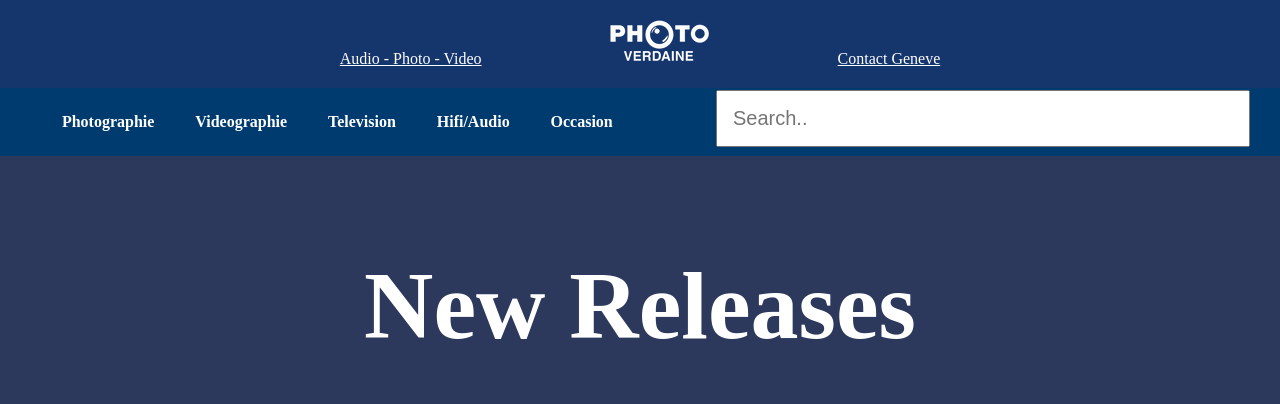
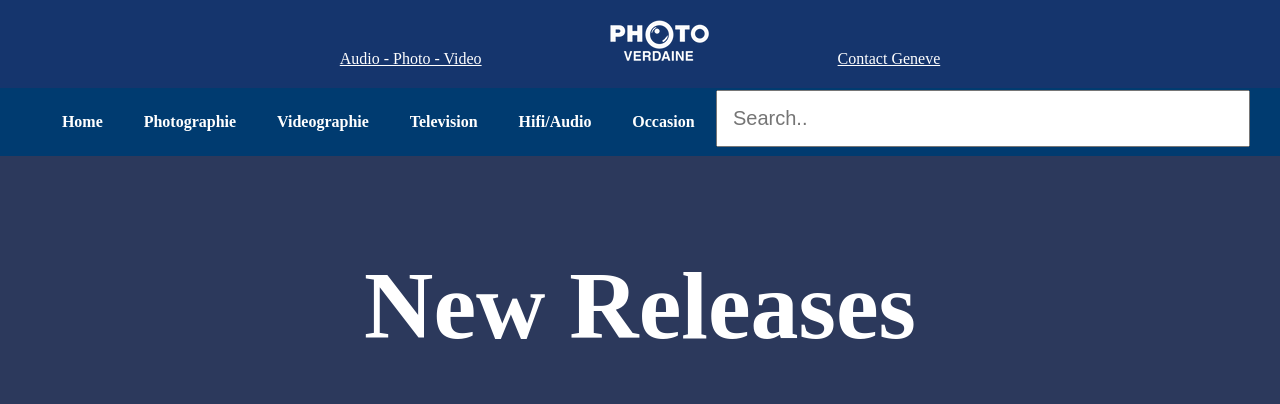
Before and after one commit to Firefox1902/Firefox1902.github.io, a plain HTML site: page photoproductlist.html in a window 1280 px wide. Shown: the top 404 px of the page. Drawn offline with Linux system fonts and the light colour scheme.

Commit message:
Home tab added

```diff
--- a/photoproductlist.html
+++ b/photoproductlist.html
@@ -11,6 +11,7 @@
         </div>
 
         <div class="shopbar">
+            <a href="index.html">Home</a>
             <a href="photoproductlist.html">Photographie</a>
             <a>Videographie</a>
             <a>Television</a>
```
Also changed, not shown: product.html (+1 -0 lines), shop.html (+1 -0 lines), video.html (+1 -0 lines).
